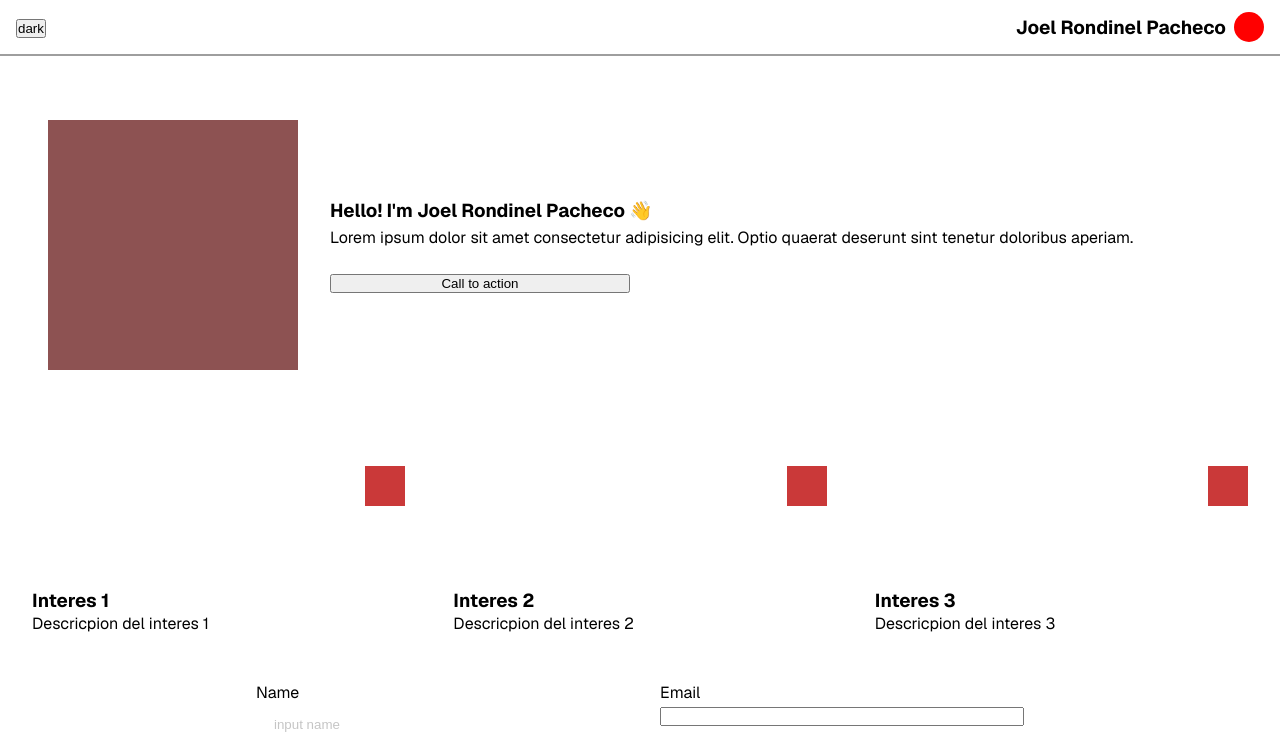
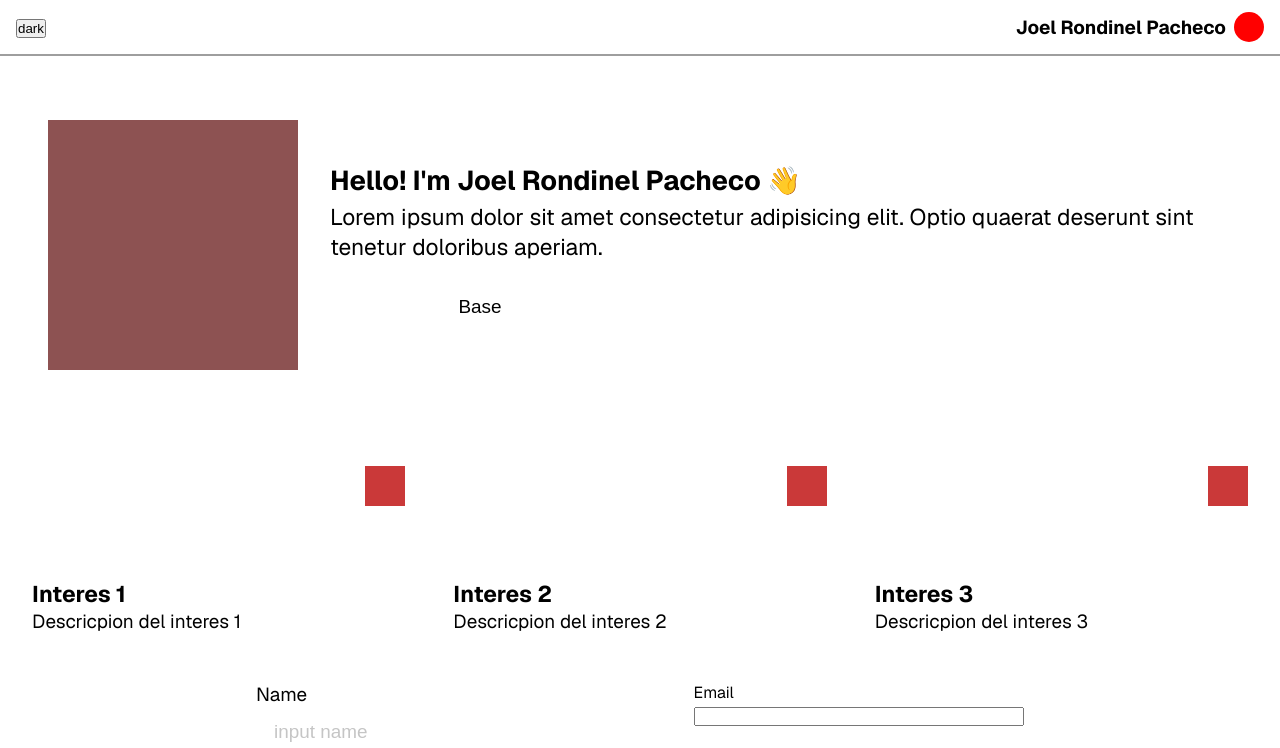
Before and after one commit to JoelRondinelPacheco/security-and-system-skills-assessment, a Next.js app: page / in a window 1280 px wide. Shown: the top 748 px of the page. Built offline with nearby package versions, Linux system fonts and the light colour scheme.

Commit message:
Add button component

```diff
--- a/src/app/components/about-me/about-me.tsx
+++ b/src/app/components/about-me/about-me.tsx
@@ -1,5 +1,6 @@
 import React from "react";
 import styles from "./styles.module.css";
+import Button from "../button/button";
 
 const AboutMe = () => {
   return (
@@ -15,7 +16,9 @@ const AboutMe = () => {
             </p>
           </div>
           <div className={styles.buttonWrapper}>
-            <button>Call to action</button>
+            <Button>
+              <p>Base</p>
+            </Button>
           </div>
         </div>
       </div>
--- a/src/app/components/about-me/styles.module.css
+++ b/src/app/components/about-me/styles.module.css
@@ -26,10 +26,12 @@
 
 .title {
     padding-bottom: calc(var(--spacing-base));
+    font-size: var(--fs-lg);
 }
 
 .details {
     padding-bottom: calc(var(--spacing-base)*2);
+    font-size: var(--fs-md);
 }
 
 .buttonWrapper {
--- /dev/null
+++ b/src/app/components/button/button.tsx
@@ -0,0 +1,17 @@
+import React, { ButtonHTMLAttributes, DetailedHTMLProps } from 'react'
+import styles from "./styles.module.css"
+
+interface ButtonProps {
+    children: React.ReactNode,
+    disabled?: boolean,
+    type?: "submit"
+
+}
+
+const Button = ({ children, disabled, type }: ButtonProps) => {
+  return (
+    <button className={styles.button} type={type} disabled={disabled}>{ children }</button>
+  )
+}
+
+export default Button
--- /dev/null
+++ b/src/app/components/button/styles.module.css
@@ -0,0 +1,11 @@
+.button {
+    background: transparent;
+    outline: none;
+    border: 2px solid white;
+    padding: calc(var(--spacing-base)*2);
+    font-size: var(--fs-base);
+}
+
+.button:hover {
+    cursor: pointer
+}
--- a/src/app/components/contact-form/contact-form.tsx
+++ b/src/app/components/contact-form/contact-form.tsx
@@ -2,9 +2,6 @@
 import React, { useEffect, useRef, useState } from "react";
 import {
   Email,
-  ensureIsFromEmailValid,
-  ensureIsFromNameValid,
-  ensureIsSubjectValid,
 } from "@/lib/mail/domain/mail";
 import { sendEmail } from "@/lib/actions";
 import { useFormStatus, useFormState } from "react-dom";
@@ -12,13 +9,14 @@ import useFormValidation from "@/app/hooks/useFormValidation";
 import { emailValidation } from "@/lib/mail/application/validation";
 import { Validations } from "@/lib/common/domain/validation";
 import styles from "./styles.module.css";
+import Button from "../button/button";
 
 const SubmitButton = () => {
   const { pending } = useFormStatus();
   return (
-    <button type="submit" disabled={pending}>
+    <Button disabled={pending} type="submit">
       {pending ? "Loading" : "Send email"}
-    </button>
+    </Button>
   );
 };
 
@@ -71,7 +69,7 @@ const ContactForm = () => {
       >
         <div className={styles.inputBox}>
           <div className={styles.inputContainer}>
-            <label htmlFor="fromName">Name</label>
+            <label htmlFor="fromName" className={styles.inputLabel}>Name</label>
             <input
               type="text"
               name="fromName"
--- a/src/app/components/contact-form/styles.module.css
+++ b/src/app/components/contact-form/styles.module.css
@@ -28,6 +28,7 @@
     border: 2px solid white;
     outline: none;
     border-radius: 0;
+    font-size: var(--fs-base);
     /*
     font size ?
     color?
@@ -37,6 +38,10 @@
 
 .inputItem::placeholder {
     color: rgb(197, 197, 197);
+}
+
+.inputLabel {
+    font-size: var(--fs-base);
 }
 
 .textAreaItem {
@@ -49,6 +54,7 @@
 .errorField {
     /*TODO DEFINE REDIN GLOBAL CSS -> DESTRUCTIVE*/
     color: rgb(255, 98, 98);
+    font-size: var(--fs-sm);
 }
 .borderColorError {
     border-color:  rgb(255, 98, 98);
--- a/src/app/components/interest/interest-card/interest-card.tsx
+++ b/src/app/components/interest/interest-card/interest-card.tsx
@@ -10,8 +10,8 @@ const InterestCard = ({ title, description }: Interest) => {
 
       </div>
       <div>
-      <h3>{title}</h3>
-        <p>
+      <h3 className={styles.cardTitle}>{title}</h3>
+        <p className={styles.cardDescription}>
           {description}
         </p>
         </div>
--- a/src/app/components/interest/interest-card/styles.module.css
+++ b/src/app/components/interest/interest-card/styles.module.css
@@ -13,3 +13,11 @@
     background-color: rgb(202, 57, 57);
     align-self: self-end;
 }
+
+
+.cardTitle {
+    font-size: var(--fs-md);
+}
+.cardDescription {
+    font-size: var(--fs-base);
+}
--- a/src/app/globals.css
+++ b/src/app/globals.css
@@ -6,13 +6,13 @@
   --max-width: 500px;
 
   /*Font sizes*/
-  --fs-sm: clamp(0.8rem, 0.17vi + 0.76rem, 0.89rem);
---fs-base: clamp(1rem, 0.34vi + 0.91rem, 1.19rem);
---fs-md: clamp(1.25rem, 0.61vi + 1.1rem, 1.58rem);
---fs-lg: clamp(1.56rem, 1vi + 1.31rem, 2.11rem);
---fs-xl: clamp(1.95rem, 1.56vi + 1.56rem, 2.81rem);
---fs-xxl: clamp(2.44rem, 2.38vi + 1.85rem, 3.75rem);
---fs-xxxl: clamp(3.05rem, 3.54vi + 2.17rem, 5rem);
+  --fs-sm: clamp(0.91rem, 0.15vi + 0.87rem, 0.99rem);
+  --fs-base: clamp(1rem, 0.34vi + 0.91rem, 1.19rem);
+  --fs-md: clamp(1.1rem, 0.59vi + 0.95rem, 1.43rem);
+  --fs-lg: clamp(1.21rem, 0.91vi + 0.98rem, 1.71rem);
+  --fs-xl: clamp(1.33rem, 1.31vi + 1rem, 2.05rem);
+  --fs-xxl: clamp(1.46rem, 1.82vi + 1.01rem, 2.46rem);
+  --fs-xxxl: clamp(1.61rem, 2.44vi + 1rem, 2.95rem);
 }
 
 * {
```
